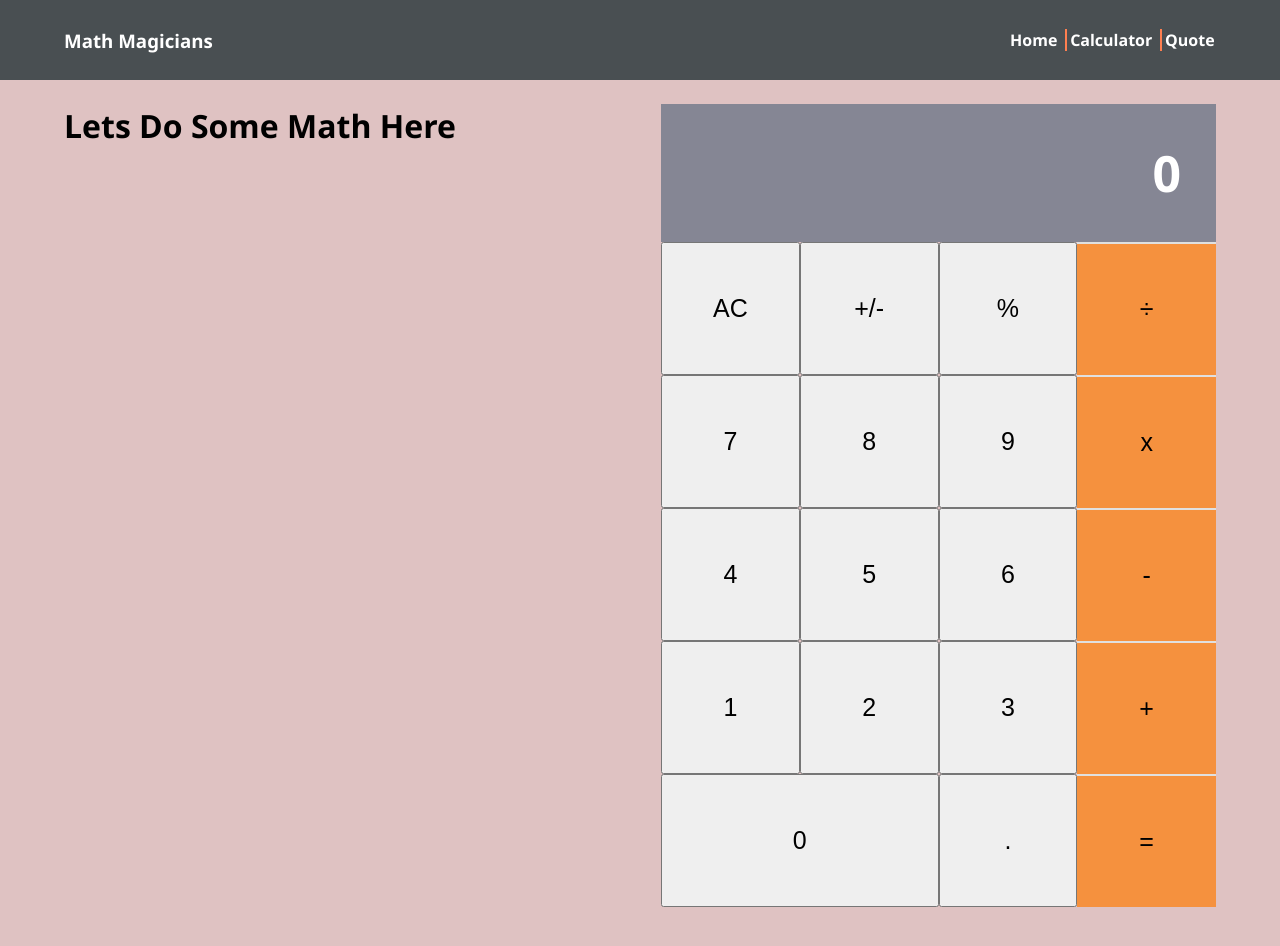
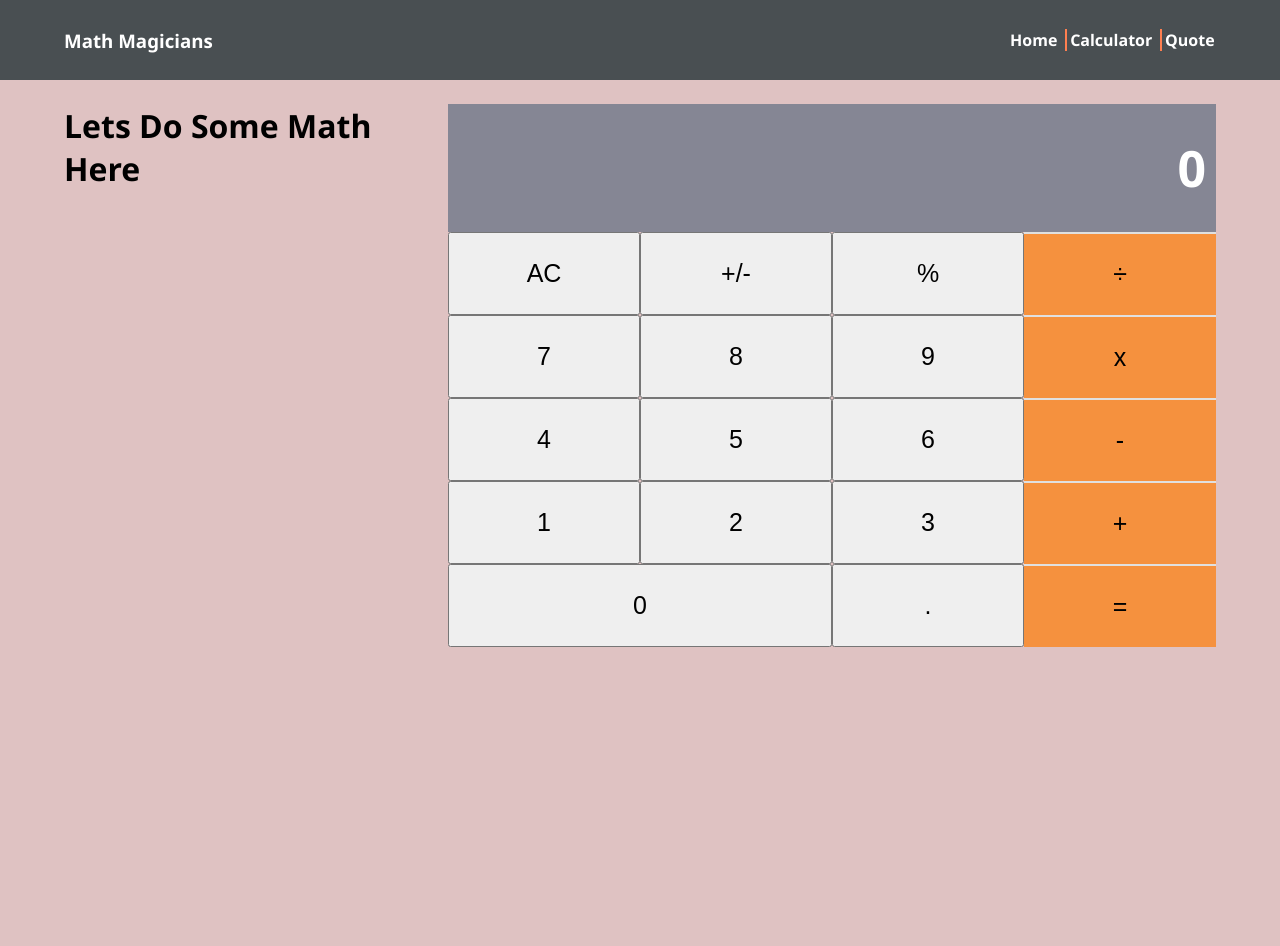
Before and after one commit to yayner2002/math-magicians, a React (Create React App) app: page /calculator in a window 1280 px wide. Shown: the top 946 px of the page. After the commit the page ends 800 px from the top, so only its background shows below. Built offline with nearby package versions, Linux system fonts and the light colour scheme.

Commit message:
Minimizi the calculator contaienr

```diff
--- a/src/components/Calculator.css
+++ b/src/components/Calculator.css
@@ -8,15 +8,23 @@ body {
   box-sizing: border-box;
   display: flex;
   flex-direction: column;
+  flex: 2;
 }
 
 .resultContainer {
   text-align: right;
   background-color: rgb(133, 134, 148);
-  padding: 35px;
+  padding: 30px 10px;
   color: #fff;
   font-size: 50px;
   font-weight: 700;
+  max-height: 10vh;
+  overflow: hidden;
+  margin: 0;
+}
+.resultContainer span{
+  padding: 0;
+  margin: 0;
 }
 
 .first-row,
@@ -29,7 +37,7 @@ body {
 }
 
 button {
-  padding: 50px;
+  padding: 25px;
   cursor: pointer;
   color: #000;
   font-size: 25px;
@@ -70,6 +78,9 @@ button {
   align-items: flex-start;
   justify-content: space-between;
   margin-bottom: 5%;
+}
+.calculator h1{
+  flex: 1;
 }
 
 /* -----style in react routing---- */
```
